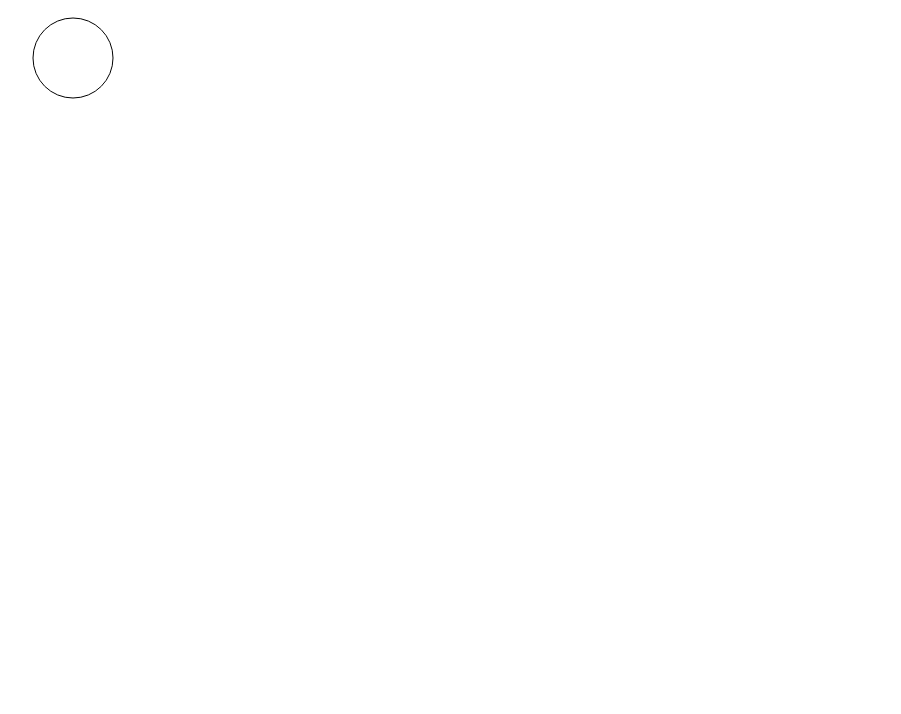
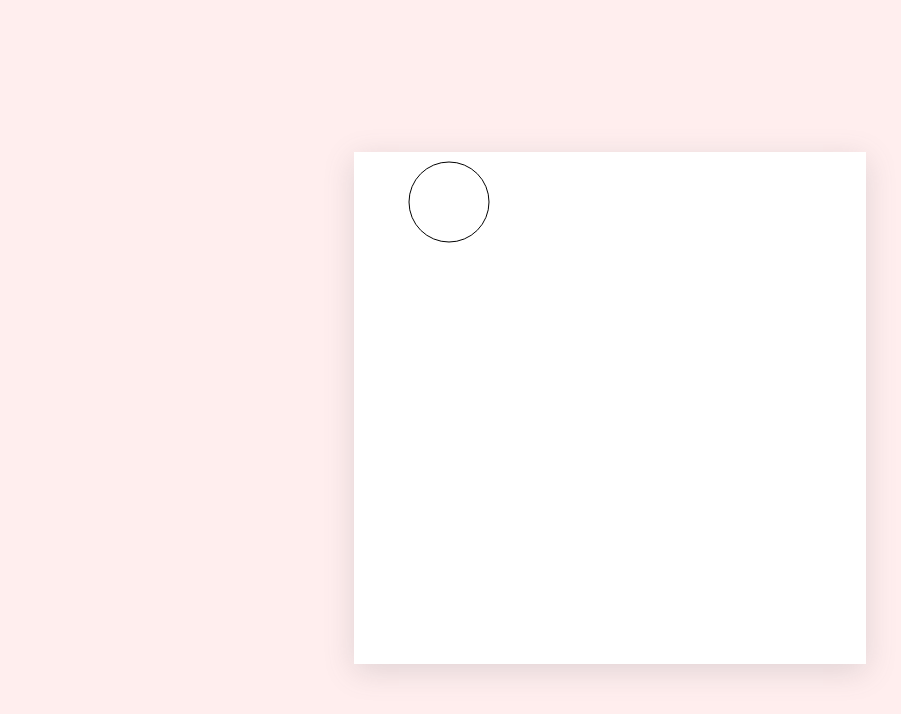
Before and after one commit to johnafish/bubbles, a plain HTML site: page index.html in a window 1280 px wide. Shown: the whole page, without its empty margins (30-931 px from the left). Drawn offline with Linux system fonts and the light colour scheme.

Commit message:
Update Canvas Appearance
Canvas now centered on the page and has a sexy box shadow.

```diff
--- a/index.html
+++ b/index.html
@@ -3,6 +3,7 @@
   <head>
     <meta charset="utf-8">
     <title>bubbles</title>
+    <link rel="stylesheet" type="text/css" href="style.css" />
   </head>
   <body>
     <canvas id="bubblecanvas" width="512" height="512"></canvas>
--- a/index.js
+++ b/index.js
@@ -1,5 +1,13 @@
 var c = document.getElementById("bubblecanvas");
 var ctx = c.getContext("2d");
+const WHITE = "rgb(255,255,255)";
+const BLACK = "rgb(0,0,0)";
+
+
+ctx.fillStyle = WHITE;
+ctx.fillRect(0, 0, c.width, c.height);
+
+ctx.strokeStyle = BLACK;
 ctx.beginPath();
 ctx.arc(95, 50, 40, 0, 2 * Math.PI);
 ctx.stroke();
--- /dev/null
+++ b/style.css
@@ -0,0 +1,14 @@
+html {
+  background: #FFEEEE;
+}
+
+body {
+  display: flex;
+  justify-content: center;
+  align-items: center;
+  height: 100vh;
+}
+
+#bubblecanvas {
+  box-shadow: rgba(100, 100, 111, 0.2) 0px 7px 29px 0px;
+}
```
